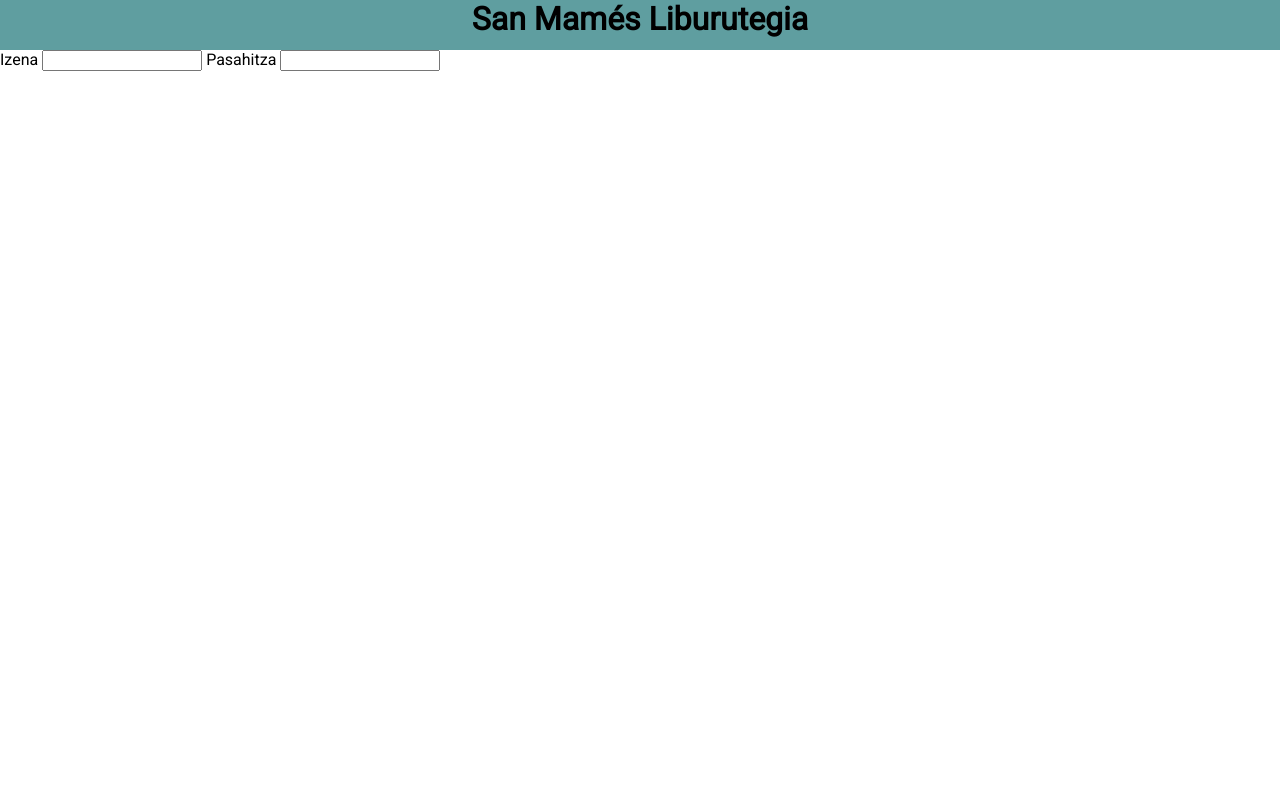
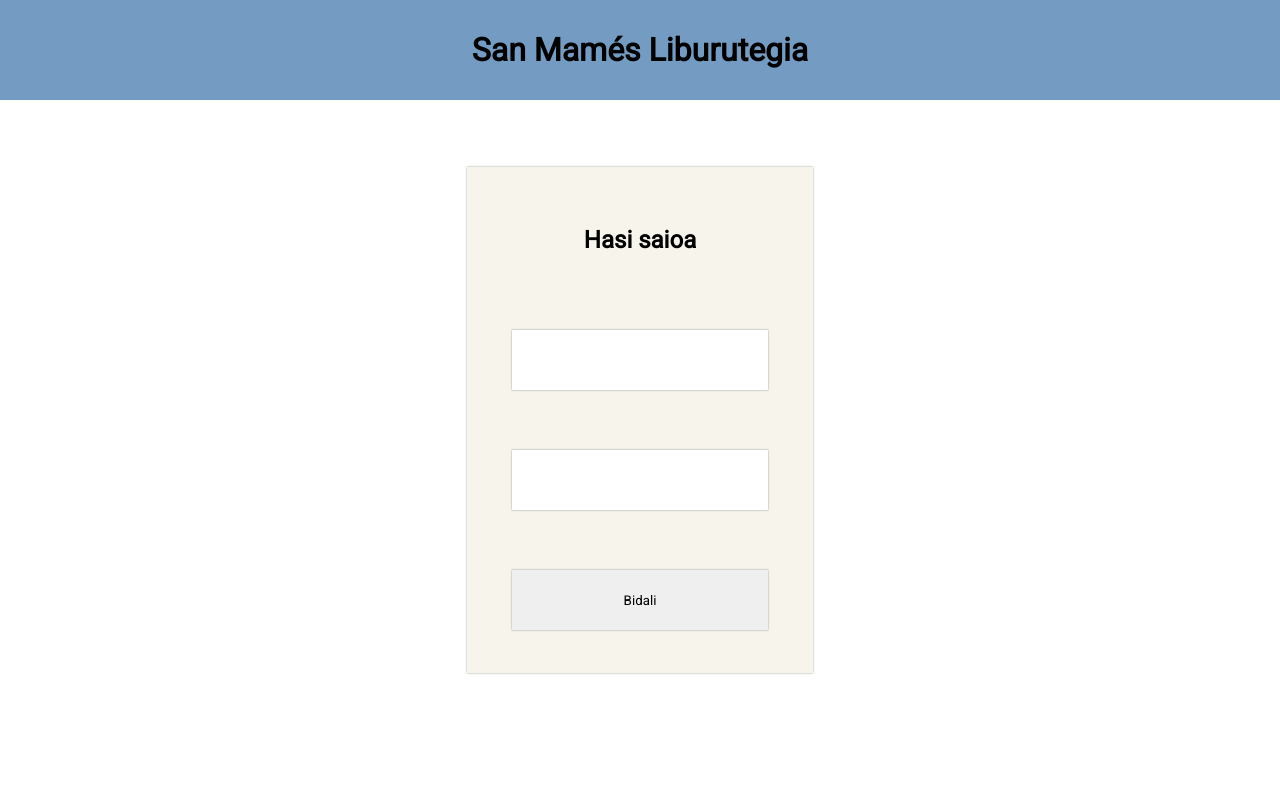
Before and after one commit to Markel15/ISSKS_1, a PHP site: page / in a window 1280 px wide. Run offline with PHP 8.4, Linux system fonts and the light colour scheme.

Commit message:
index + css
aldaketak

```diff
--- a/index.html
+++ b/index.html
@@ -11,16 +11,24 @@
 </head>
 <body>
     <header>
-        <div>
-            <h1>San Mamés Liburutegia</h1>
+        <div id="header_div">
+            <h1 id="izenburua">San Mamés Liburutegia</h1>
         </div>
     </header>
     <div id="main_div">
         <form action="">
-            <label for="">Izena</label>
-            <input type="text">
-            <label for="">Pasahitza</label>
-            <input type="text">
+            <div class="form_div">
+                <h2>Hasi saioa</h2>
+            </div>
+            <div class="form_div">
+                <input type="text">
+            </div>
+            <div class="form_div">
+                <input type="text">
+            </div>
+            <div class="form_div">
+                <button>Bidali</button>
+            </div>
         </form>
     </div>
 </body>
--- a/styles.css
+++ b/styles.css
@@ -1,16 +1,65 @@
 * {
-    margin: 0;
     font-family: 'Roboto', sans-serif;
 }
 
-header div{
-    background-color: cadetblue;
-    height: 50px;
+html, body {
+    height: 100%;
+    margin: 0;
+    padding: 0;
+}
+
+#header_div{
+    background-color: #749BC2;
+    height: 100px;
     width: 100%;
+    display: flex;
+    align-items: center;
+    justify-content: center;
     text-align: center;
 }
 
+#header_div #izenburua {
+    margin: 0;
+}
+
 #main_div {
+    height: 80%;
+    width: 100%;
     display: flex;
     align-items: center;
+    justify-content: center;
 }
+
+#main_div form{
+    background-color: #F6F4EB;
+    height: 75%;
+    width: 25%;
+    display: flex;
+    align-items: center;
+    justify-content: center;
+    flex-direction: column;
+    box-shadow: 0 0 2px rgba(28, 28, 28, 0.413);
+    border: 0px solid black;
+    padding: 1% 1% 1% 1%;
+}
+
+.form_div {
+    height: 30%;
+    width: 100%;
+    display: flex;
+    align-items: center;
+    justify-content: center;
+    flex-direction: column;
+}
+
+.form_div input, .form_div button {
+    padding: 0;
+    width: 80%;
+    height: 50%;
+    box-shadow: 0 0 2px rgba(28, 28, 28, 0.413);
+    border: 0px solid black;
+}
+
+.form_div input:focus {
+    outline: none;
+}
```
